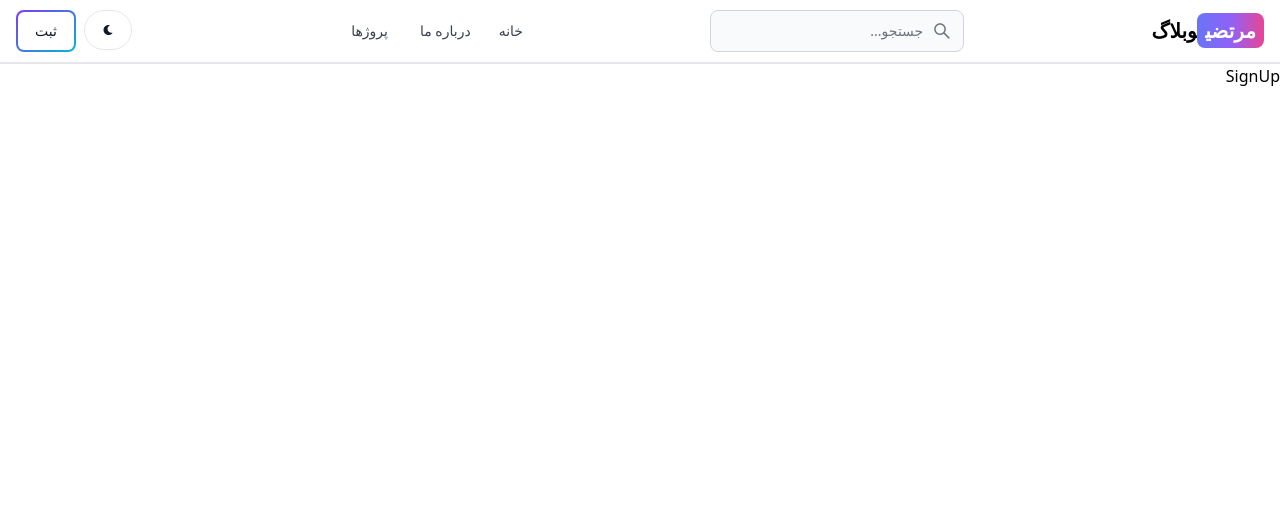
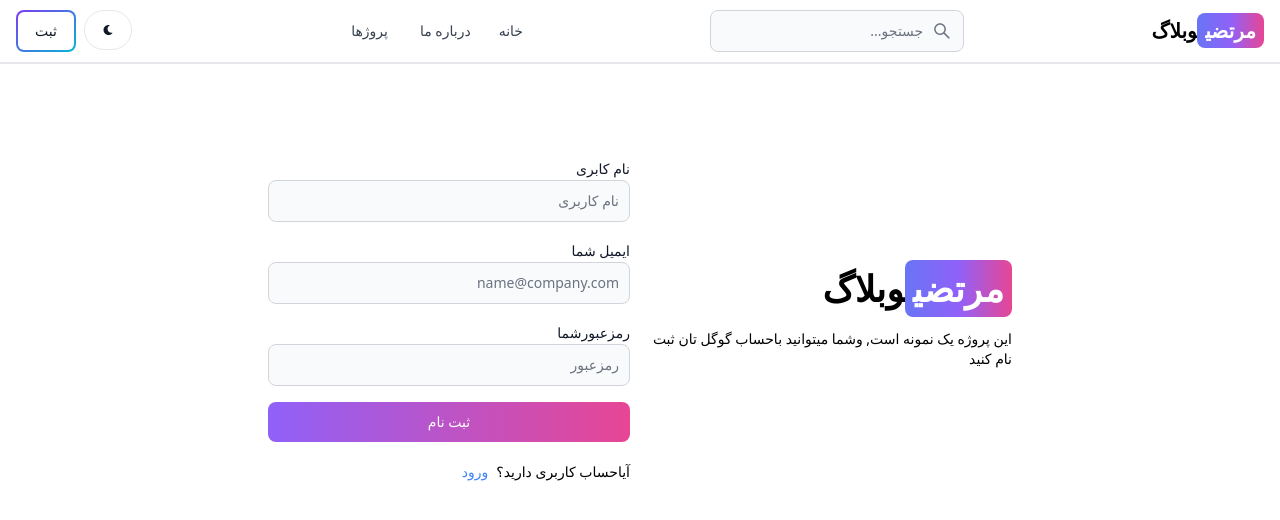
Before and after one commit to Murtazamadadi/Mern_blog_12, a React (Vite) app in the folder client/: page /sign-up in a window 1280 px wide. Shown: the top 520 px of the page. Built offline with nearby package versions, Linux system fonts and the light colour scheme.

Commit message:
complete sign up page ui

```diff
--- a/client/src/pages/SignUp.jsx
+++ b/client/src/pages/SignUp.jsx
@@ -1,9 +1,66 @@
+import { Button, Label, TextInput } from 'flowbite-react';
+import { Link } from 'react-router-dom';
 
+export default function SignUp() {
 
-function SignUp() {
   return (
-    <div>SignUp</div>
-  )
+    <div className='min-h-screen mt-20'>
+      <div className='flex p-3 max-w-3xl mx-auto flex-col md:flex-row md:items-center gap-5'>
+        {/* left */}
+        <div className='flex-1'>
+          <Link to='/' className='font-bold dark:text-white text-4xl'>
+            <span className='px-2 py-1 bg-gradient-to-r from-indigo-500 via-purple-500 to-pink-500 rounded-lg text-white'>
+              مرتضی
+            </span>
+            وبلاگ
+          </Link>
+          <p className='text-sm mt-5'>
+           این پروژه یک نمونه است, وشما میتوانید باحساب گوگل تان ثبت نام کنید
+          </p>
+        </div>
+        {/* right */}
+
+        <div className='flex-1'>
+          <form className='flex flex-col gap-4'>
+            <div>
+              <Label value='نام کابری' />
+              <TextInput
+                type='text'
+                placeholder='نام کاربری'
+                id='username'
+              />
+            </div>
+            <div>
+              <Label value='ایمیل شما' />
+              <TextInput
+                type='email'
+                placeholder='name@company.com'
+                id='email'
+              />
+            </div>
+            <div>
+              <Label value='رمزعبورشما' />
+              <TextInput
+                type='password'
+                placeholder='رمزعبور'
+                id='password'
+              />
+            </div>
+            <Button
+              gradientDuoTone='purpleToPink'
+              type='submit'
+            >
+            ثبت نام
+            </Button>
+          </form>
+          <div className='flex gap-2 text-sm mt-5'>
+            <span>آیاحساب کاربری دارید؟</span>
+            <Link to='/sign-in' className='text-blue-500'>
+              ورود
+            </Link>
+          </div>
+        </div>
+      </div>
+    </div>
+  );
 }
-
-export default SignUp
```
